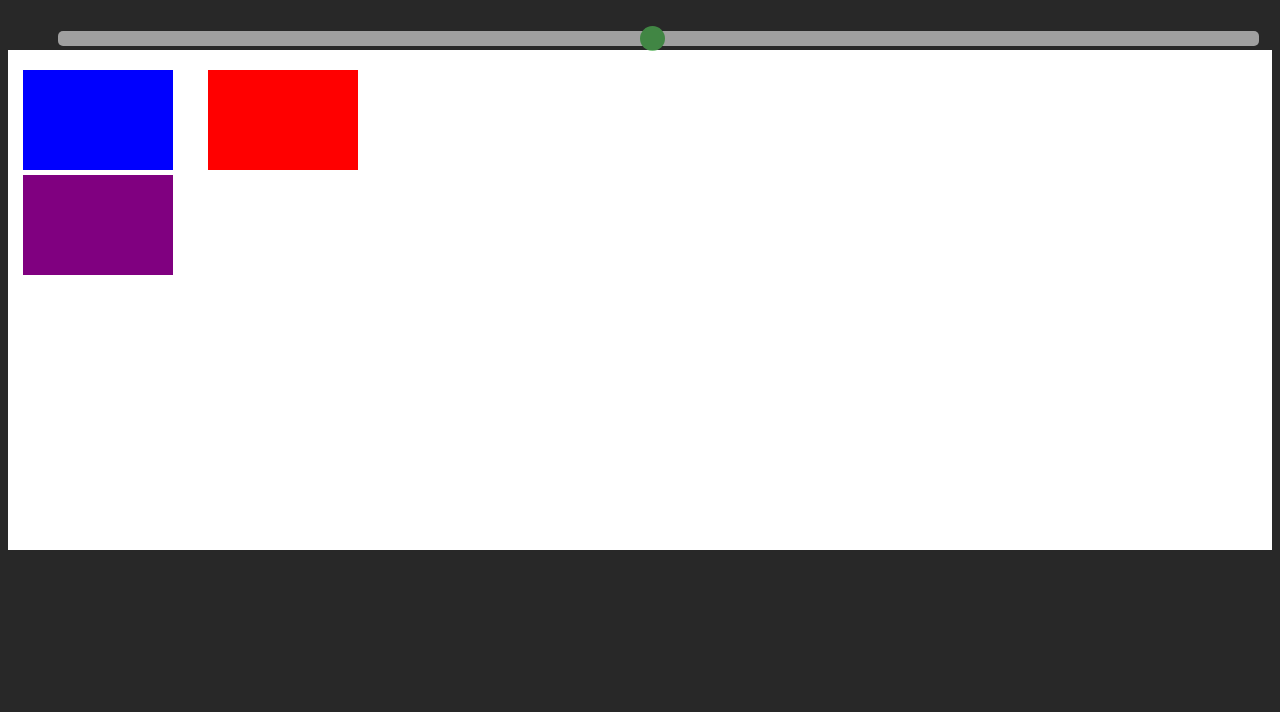
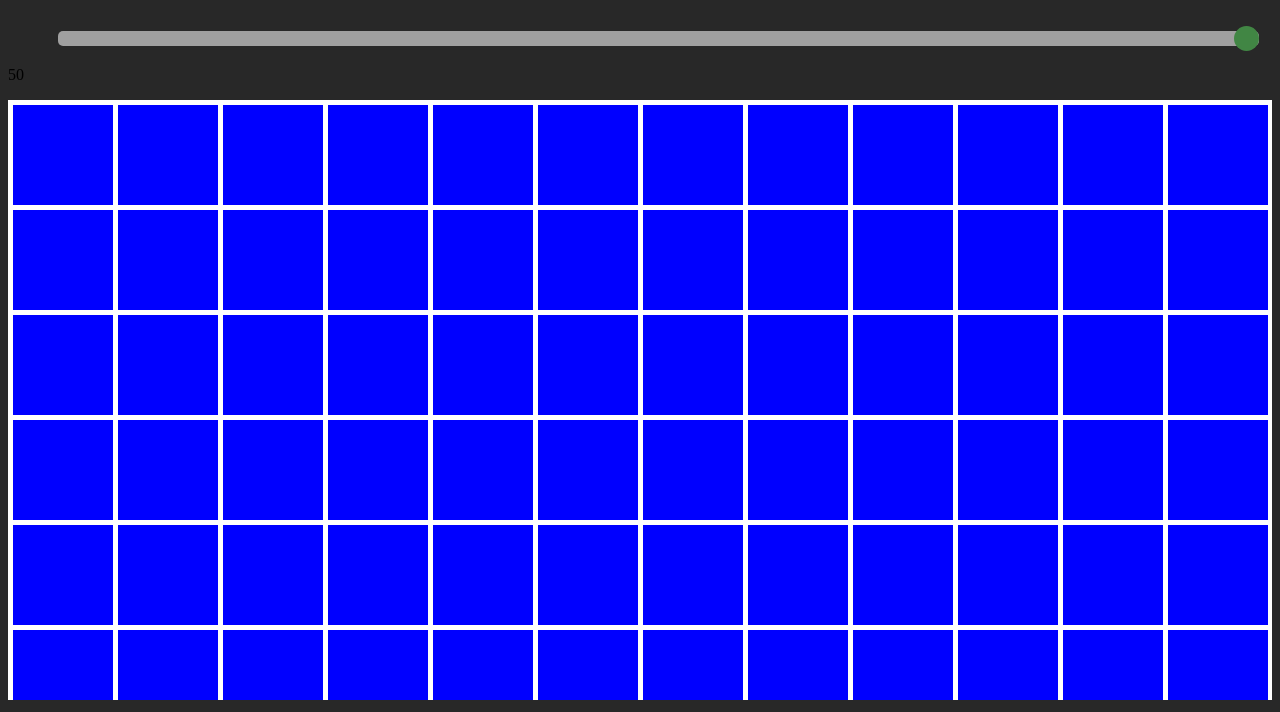
Before and after one commit to oneilljp/webjp, a plain HTML site: page projects.html in a window 1280 px wide. Shown: the part 163-875 px from the top of the page. Before the commit the page ends 800 px from the top, so only its background shows below. Drawn offline with Linux system fonts and the light colour scheme.

Commit message:
May 12, 2020

```diff
--- a/projects.html
+++ b/projects.html
@@ -61,79 +61,12 @@
 
     <h1>My Projects will Lie Here Says I</h1>
     <div class ="slidecontainer">
-      <input type="range" min="1" max="100" value="50" class="slider" id="boardSize">
+      <input type="range" min="1" max="50" value="50" class="slider" id="boardSize">
+      <p id="soutput"></p>
     </div>
-    <canvas id="tester" width="500" height="500"></canvas>
+    <canvas id="tester" width="500" height="600"></canvas>
 
-  <script>
-    var canName = "tester";
-    const canvas = document.getElementById(canName);
-    canvas.width = window.innerWidth - canvas.offsetLeft - canvas.offsetLeft;
-
-
-
-    canvas.addEventListener('click', function() { }, false);
-    const ctx = canvas.getContext('2d');
-
-
-
-    ctx.fillStyle = 'white';
-    ctx.fillRect(0, 0, canvas.width, canvas.height);
-
-    var elem = document.getElementById(canName),
-      elemLeft = elem.offsetLeft + elem.clientLeft,
-      elemTop = elem.offsetTop + elem.clientTop,
-      elements = [];
-
-    /*elem.addEventListener('click', function(event) {
-      var x = event.pageX - elemLeft,
-        y = event.pageY - elemTop;
-
-      elements.forEach(function(element) {
-        if (y > element.top && y < element.top + element.height
-          && x > element.left && x < element.left + element.width) {
-            console.log("clicked element #" + elements.indexOf(element));
-        }
-      });
-    }, false);*/
-
-    elem.addEventListener('click', function(event) {
-      var x = event.pageX - elemLeft,
-        y = event.pageY - elemTop;
-
-      for (var i = 0; i < elements.length; ++i) {
-        for (var j = 0; j < elements[i].length; ++j) {
-          if (y > elements[i][j].top && y < elements[i][j].top + elements[i][j].height
-            && x > elements[i][j].left && x < elements[i][j].left + elements[i][j].width) {
-            console.log("clicked element x:" + i + " y:" + j);
-          }
-        }
-      }
-    }, false);
-
-    function Tile(color, width, height, top, left) {
-      this.color = color;
-      this.width = width;
-      this.height = height;
-      this.top = top;
-      this.left = left;
-    }
-
-    elements.push([]);
-    elements.push([]);
-
-    elements[0].push(new Tile('blue', 150, 100, 20, 15));
-    elements[0].push(new Tile('red', 150, 100, 20, 200));
-    elements[1].push(new Tile('purple', 150, 100, 125, 15));
-
-
-    for (var i = 0; i < elements.length; ++i) {
-      for (var j = 0; j < elements[i].length; ++j) {
-        ctx.fillStyle = elements[i][j].color;
-        ctx.fillRect(elements[i][j].left, elements[i][j].top, elements[i][j].width, elements[i][j].height);
-      }
-    }
-  </script>
+  <script src="scripts/board.js"></script>
   </body>
 
 </html>
--- /dev/null
+++ b/scripts/board.js
@@ -0,0 +1,90 @@
+var canName = "tester";
+const canvas = document.getElementById(canName);
+canvas.width = window.innerWidth - canvas.offsetLeft - canvas.offsetLeft;
+
+var slider = document.getElementById("boardSize");
+var output = document.getElementById("soutput");
+output.innerHTML = slider.value;
+
+
+canvas.addEventListener('click', function() { }, false);
+const ctx = canvas.getContext('2d');
+
+var width = 16;
+var height = 6;
+
+var elem = document.getElementById(canName),
+	elemLeft = elem.offsetLeft + elem.clientLeft,
+    elemTop = elem.offsetTop + elem.clientTop,
+    elements = [];
+
+    /*elem.addEventListener('click', function(event) {
+      var x = event.pageX - elemLeft,
+        y = event.pageY - elemTop;
+
+      elements.forEach(function(element) {
+        if (y > element.top && y < element.top + element.height
+          && x > element.left && x < element.left + element.width) {
+            console.log("clicked element #" + elements.indexOf(element));
+        }
+      });
+    }, false);*/
+
+elem.addEventListener('click', function(event) {
+    var x = event.pageX - elemLeft,
+        y = event.pageY - elemTop;
+
+    for (var i = 0; i < elements.length; ++i) {
+    	for (var j = 0; j < elements[i].length; ++j) {
+        	if (y > elements[i][j].top && y < elements[i][j].top + elements[i][j].height
+            	&& x > elements[i][j].left && x < elements[i][j].left + elements[i][j].width) {
+            	console.log("clicked element x:" + i + " y:" + j);
+          	}
+        }
+    }
+}, false);
+
+function Tile(color, width, height, top, left) {
+    this.color = color;
+    this.width = width;
+    this.height = height;
+    this.top = top;
+    this.left = left;
+}
+
+
+
+var resize = function() {
+	t_size = 2 * slider.value;
+	elements = [];
+	var top_in = 5;
+	for (var i = 0; i < height; ++i) {
+		elements.push([]);
+		var left = 5;
+		for (var j = 0; j < width; j++) {
+			elements[i].push(new Tile('blue', t_size, t_size, top_in, left));
+			left += 105; // Change for dynamic positioning
+		}
+		top_in += 105; // Ditto
+	}
+}
+resize();
+
+var draw = function() {
+	ctx.fillStyle = 'white';
+	ctx.fillRect(0, 0, canvas.width, canvas.height);
+
+	for (var i = 0; i < elements.length; ++i) {
+    	for (var j = 0; j < elements[i].length; ++j) {
+        	ctx.fillStyle = elements[i][j].color;
+        	ctx.fillRect(elements[i][j].left, elements[i][j].top, elements[i][j].width, elements[i][j].height);
+    	}
+	}
+}
+draw();
+
+slider.oninput = function() {
+	output.innerHTML = this.value;
+	resize();
+	draw();
+}
```
